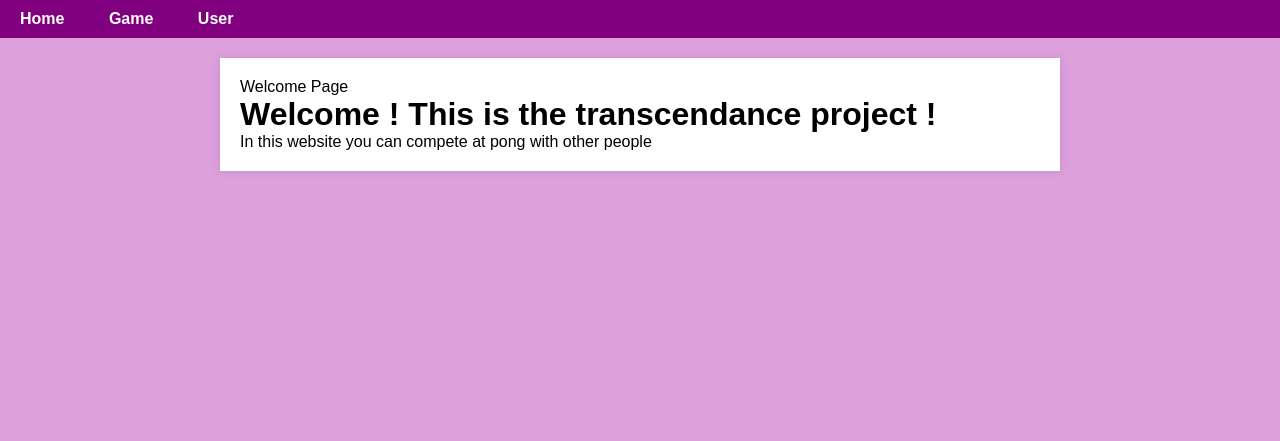
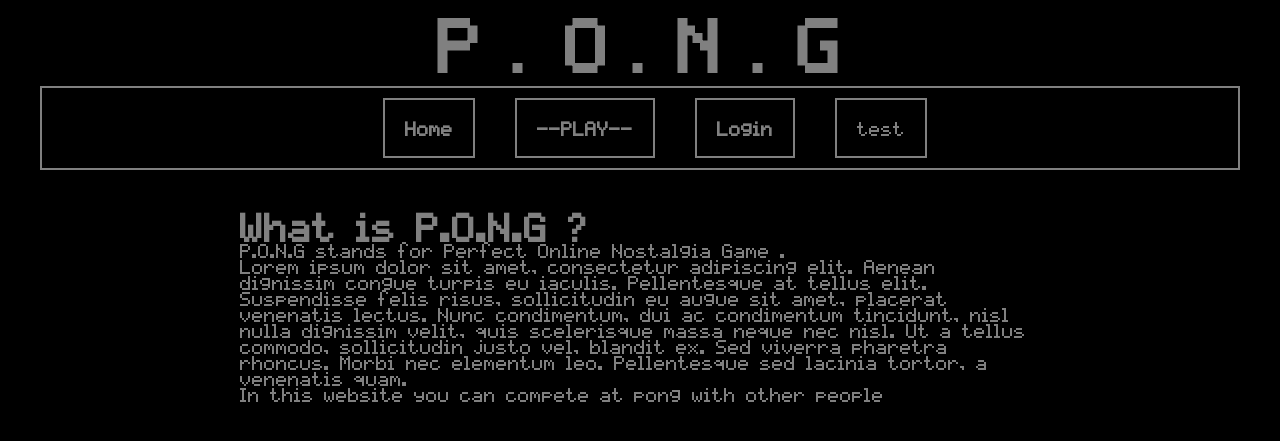
Before and after one commit to LeonMauriceArt/ft_transcendence, a Django app: page / in a window 1280 px wide. Shown: the top 441 px of the page. Run offline with Django 3.2, Linux system fonts and the light colour scheme.

Commit message:
added some basic css

```diff
--- a/mystaticfiles/style.css
+++ b/mystaticfiles/style.css
@@ -1,18 +1,34 @@
+/* Font faces */
+@font-face {
+    font-family: 'PixelDogica';
+    src: url('./fonts/dogica.otf') format('opentype');
+}
+
+@font-face {
+    font-family: 'PixelMix';
+    src: url('./fonts/pixelmix.ttf') format('truetype');
+}
+
 /* Reset some default styles */
 body, h1, h2, h3, p, ul, li {
     margin: 0;
     padding: 0;
+    font-family: 'PixelMix', sans-serif;
 }
 
 body {
     font-family: 'Arial', sans-serif;
-    background-color: plum;
+    background-color: black;
 }
 
 nav {
-    background-color: purple;
-    color: #fff;
+    color: grey;
     padding: 10px 0;
+	text-align: center;
+	margin: 0 auto;
+	margin-left: 40px;
+	margin-right: 40px;
+    border: 2px solid grey;
 }
 
 ul {
@@ -20,14 +36,26 @@ ul {
 }
 
 li {
+    border: 2px solid grey;
     display: inline-block;
-    margin-right: 20px;
-	margin-left: 20px;
+    padding: 20px;
+	margin-left: 30px;
+    transition: color 0.3s ease, border-color 0.3s ease; /* Added transition for border color */
+}
+
+li a {
+    color: grey;
+    text-decoration: none;
+    transition: color 0.3s ease;
+}
+
+li:hover a {
+    color: white;
 }
 
 a {
     text-decoration: none;
-    color: #fff;
+    color: grey;
     font-weight: bold;
 }
 
@@ -35,6 +63,27 @@ a {
     max-width: 800px;
     margin: 20px auto;
     padding: 20px;
-    background-color: #fff;
-    box-shadow: 0 0 10px rgba(0, 0, 0, 0.1);
+    color: grey;
 }
+
+#projectname {
+    margin: 20px;
+    font-size: 60px;
+    text-align: center;
+    font-family: 'PixelDogica', sans-serif;
+    color: grey;
+}
+
+.navbar ul li a {
+    color: grey;
+    transition: color 0.3s ease;
+}
+
+.navbar ul li:hover a {
+    color: white;
+}
+
+.navbar ul li:hover {
+    border-color: white;
+    color: white; /* Added to change the text color on li hover */
+}
--- a/pong_game/templates/game.html
+++ b/pong_game/templates/game.html
@@ -1,4 +1,6 @@
-{% block title %}Game Page{% endblock %}
+{% block title %}
+	<title>Game</title>
+{% endblock %}
 
 {% block content %}
     <h1>This is the Game Page</h1>
--- a/pong_game/templates/home.html
+++ b/pong_game/templates/home.html
@@ -4,21 +4,25 @@
 <head>
     <meta charset="UTF-8">
     <meta http-equiv="X-UA-Compatible" content="IE=edge">
-    <meta name="viewport" content="width=device-width, initial-scale=1.0">
+    <meta name="viewport" content="width=device-width, initial-scale=1">
 	{% block title %}{% endblock %}
-    <title>Your Pong Game</title>
 	<link rel="stylesheet" href="{% static 'style.css'%}">
 	<script src="{% static 'loader.js' %}"></script>
 </head>
 <body>
+<h1 id="projectname">P.O.N.G</h1>
 
-<nav>
-    <ul>
-        <li><a id="navHome" href="#">Home</a></li>
-        <li><a id="navGame" href="#">Game</a></li>
-        <li><a id="navUser" href="#">User</a></li>
-    </ul>
-</nav>
+<div class="navbar">
+	<nav>
+		<ul>
+			<li id="navHome" href="#"><a>Home</a></li>
+			<li id="navGame" href="#"><a>--PLAY--</a></li>
+			<li id="navUser" href="#"><a>Login</a></li>
+			<li>test</li>
+		</ul>
+
+	</nav>
+</div>
 
 <div id="content">
     {% block content %}{% endblock %}
--- a/pong_game/templates/user.html
+++ b/pong_game/templates/user.html
@@ -1,4 +1,6 @@
-{% block title %}User Page{% endblock %}
+{% block title %}
+	<title>User</title>
+{% endblock %}
 
 {% block content %}
     <h1>Welcome to the User Page</h1>
--- a/pong_game/templates/welcome.html
+++ b/pong_game/templates/welcome.html
@@ -1,6 +1,10 @@
-{% block title %}Welcome Page{% endblock %}
+{% block title %}
+	<title>Welcome</title>
+{% endblock %}
 
 {% block content %}
-    <h1>Welcome ! This is the transcendance project !</h1>
+    <h1>What is P.O.N.G ?</h1>
+	<p>P.O.N.G stands for Perfect Online Nostalgia Game .</p>
+	<p>Lorem ipsum dolor sit amet, consectetur adipiscing elit. Aenean dignissim congue turpis eu iaculis. Pellentesque at tellus elit. Suspendisse felis risus, sollicitudin eu augue sit amet, placerat venenatis lectus. Nunc condimentum, dui ac condimentum tincidunt, nisl nulla dignissim velit, quis scelerisque massa neque nec nisl. Ut a tellus commodo, sollicitudin justo vel, blandit ex. Sed viverra pharetra rhoncus. Morbi nec elementum leo. Pellentesque sed lacinia tortor, a venenatis quam. </p>
 	<p>{{content}}</p>
 {% endblock %}
```
Also changed, not shown: productionfiles/style.css (+53 -9 lines), mystaticfiles/fonts/dogica.otf (added), mystaticfiles/fonts/pixelmix.ttf (added), productionfiles/fonts/dogica.otf (added), productionfiles/fonts/pixelmix.ttf (added).
